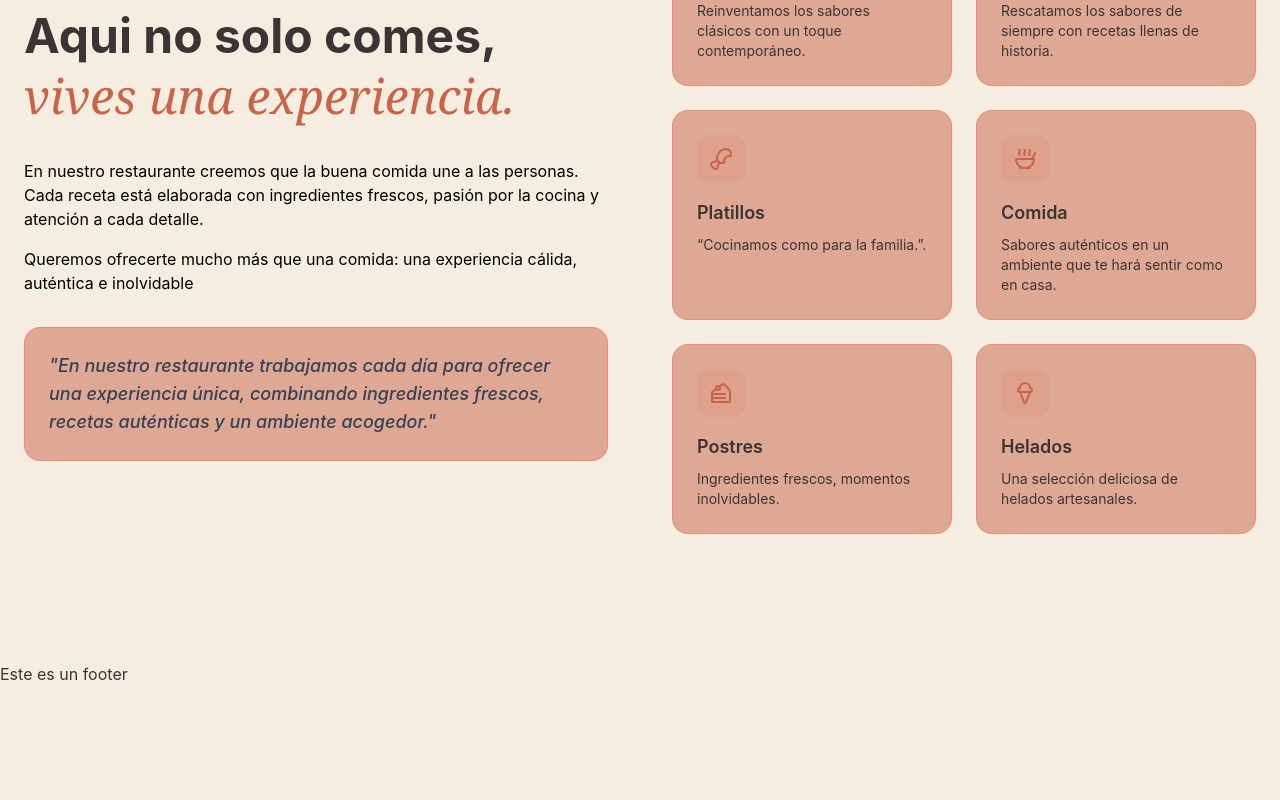
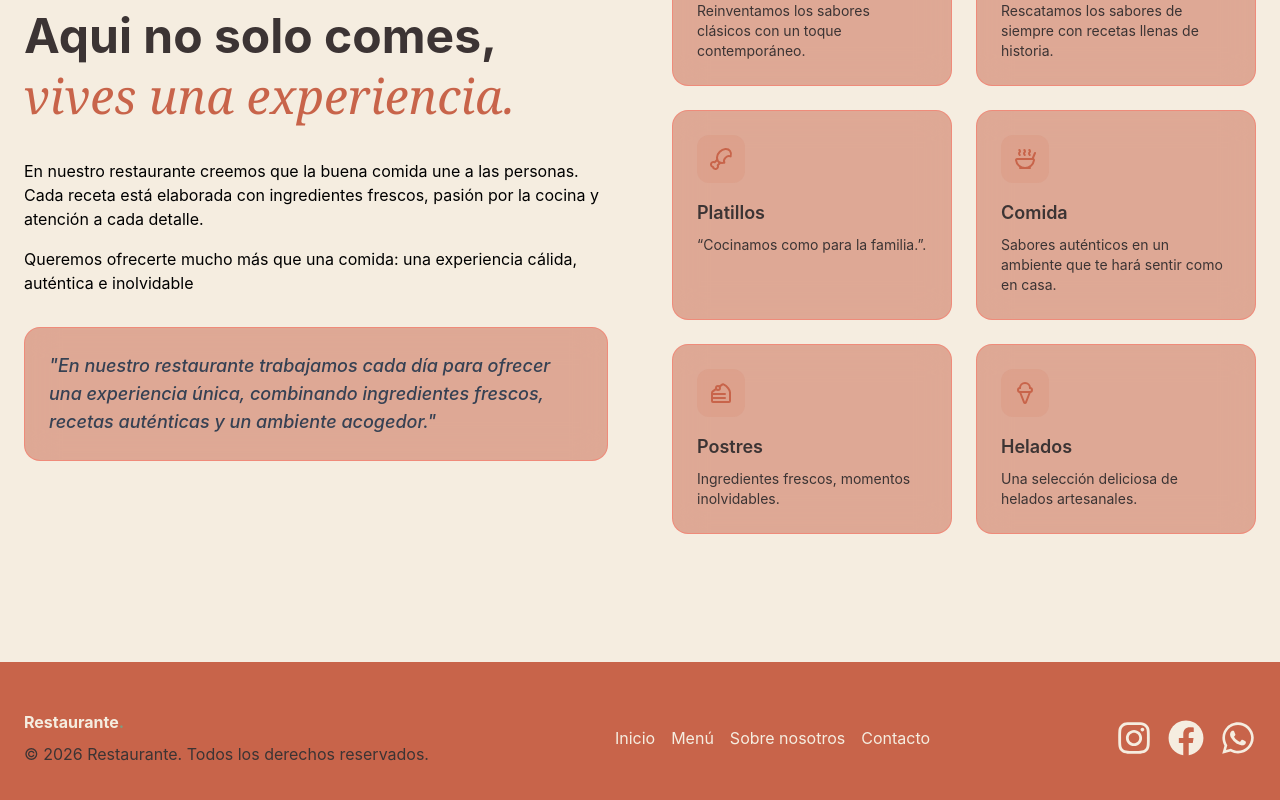
Before and after one commit to JoseMiguelVS/team-portfolio, a React (Vite) app: page / in a window 1280 px wide. Shown: the part 1052-1852 px from the top of the page. Before the commit the page ends 1738 px from the top, so only its background shows below. Built offline with nearby package versions, Linux system fonts and the light colour scheme.

Commit message:
anidacion de footer

```diff
--- a/src/index.css
+++ b/src/index.css
@@ -48,25 +48,6 @@
     border: 1px solid color-mix(in srgb, var(--color-border) 50%, transparent);
   }
 
-  .hover-foreground:hover{
-    color: var(--color-background);
-  }
-
-  .hover-background:hover{
-    color: var(--color-foreground);
-  }
-
-  .text-background{
-    color: var(--color-background);
-  }
-
-   .text-foreground{
-    color: var(--color-foreground);
-  }
-
-  .text-border{
-    color: var(--color-border);
-  }
 }
 
 @layer utilities {
--- a/src/layout/Footer.jsx
+++ b/src/layout/Footer.jsx
@@ -1,6 +1,24 @@
+import {FaInstagram, FaFacebook, FaWhatsapp} from 'react-icons/fa'
+
 export function Footer(){
-    return <footer>
-        Este es un footer
+    return <footer id="footer" className="bg-primary py-12 px-6 flex justify-between">
+        <div id="rigths" className="flex flex-col gap-2">
+            <a href="#" className="text-background font-bold">Restaurante<span className="text-secondary">.</span> </a>
+            <p className="text-foreground">© 2026 Restaurante. Todos los derechos reservados.</p>
+        </div>
+
+        <div id="sections" className="text-background flex gap-4 items-center">
+            <a href="#home">Inicio</a>
+            <a href="#menu">Menú</a>
+            <a href="#about">Sobre nosotros</a>
+            <a href="#contact">Contacto</a>
+        </div>
+
+        <div id="contact-footer" className="text-4xl flex gap-4 text-background items-center">
+            <a href="#instagram"> <FaInstagram/> </a>
+            <a href="#facebook"> <FaFacebook/> </a>
+            <a href="#Whatsapp"> <FaWhatsapp/> </a>
+        </div>
     </footer>
 }
 
--- a/src/layout/NavBar.jsx
+++ b/src/layout/NavBar.jsx
@@ -3,15 +3,15 @@ import {Soup} from 'lucide-react'
 export function NavBar(){
     return <header className="flex top-0 left-0 w-full z-50 justify-around p-3 glass fixed">
         <div id="logo" className="flex gap-6 font-bold">
-            <a href="#home" className="hover-foreground"><Soup/></a>
-            <a href="#home" className="hover-foreground">Restaurante</a>
+            <a href="#home" className="hover:text-background"><Soup/></a>
+            <a href="#home" className="hover:text-background">Restaurante</a>
         </div>
 
         <nav className="flex gap-6">
-            <a href="#home" className="hover-foreground">Inicio</a>
-            <a href="#" className="hover-foreground">Menú</a>
-            <a href="#about" className="hover-foreground">Sobre nosotros</a>
-            <a href="#" className="hover-foreground">Contacto</a>
+            <a href="#home" className="hover:text-background">Inicio</a>
+            <a href="#" className="hover:text-background">Menú</a>
+            <a href="#about" className="hover:text-background">Sobre nosotros</a>
+            <a href="#" className="hover:text-background">Contacto</a>
         </nav>
     </header>
 }
--- a/src/sections/Home.jsx
+++ b/src/sections/Home.jsx
@@ -2,7 +2,7 @@ export function Home(){
     return <section id="home">
 
         <div
-        className="h-screen bg-[url('./public/images/presentation.png')] bg-cover bg-center flex items-center justify-center flex-col gap-1"
+        className="h-screen bg-[url('images/presentation.png')] bg-cover bg-center flex items-center justify-center flex-col gap-1"
         >
         <h1 className="font-bold text-6xl text-center text-border ">
             Bienvenido a nuestro restaurante
```
